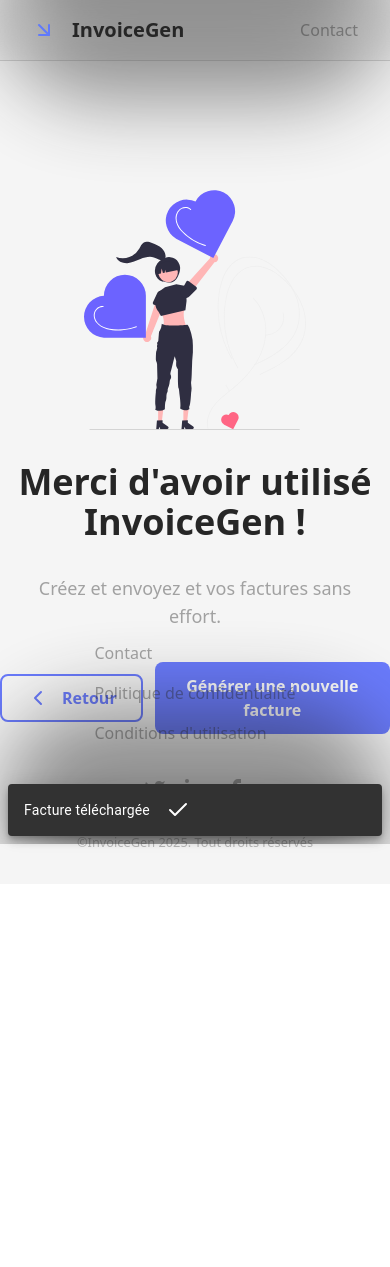
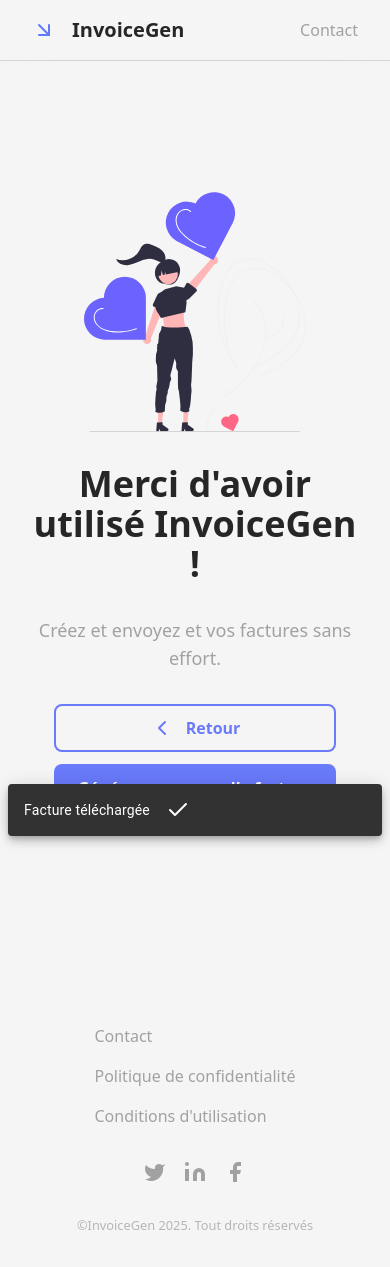
Before and after one commit to MarthEly514/InvoiceGenerator, a React (Vite) app in the folder frontend/: page /thank-you in a window 390 px wide. Before the commit the page ends 884 px from the top, so only its background shows below. Built offline with nearby package versions, Linux system fonts and the light colour scheme; what pdfmake, tailwindcss-animated would draw is missing.

Commit message:
fix: Landing ,Thanks: responsive on mobile+state reset on generate new invoice button

```diff
--- a/frontend/pages/Landing.jsx
+++ b/frontend/pages/Landing.jsx
@@ -4,6 +4,7 @@ import Button from "../src/components/Buttton";
 import { ArrowDownRight, Banknote, Facebook, Linkedin, Palette, Twitter, Zap } from "lucide-react";
 
 export default function Landing({ mode }) {
+    const stateKey = 'STA2hx4578'
     const navigate = useNavigate()
     const handleNavigate = (link) => {
         navigate(link)
@@ -40,9 +41,9 @@ export default function Landing({ mode }) {
                     content={'Générer une facture maintenant'}
                     onClick={() => {
                         handleNavigate('/edition');
-                        localStorage.setItem("STA2hx4578", "0");
+                        localStorage.setItem(stateKey, "0");
                         localStorage.setItem("chosenModelId", "0");
-                        localStorage.setItem("currentState","0");
+                        localStorage.setItem("currentState", "0");
                         localStorage.setItem("sessionData", "{}");
                     }}
                 />
--- a/frontend/pages/Thanks.jsx
+++ b/frontend/pages/Thanks.jsx
@@ -24,11 +24,6 @@ export default function Thanks({ mode }) {
     };
     return (
         <div className={`relative w-full min-h-screen flex flex-col items-center ${mode ? 'bg-neutral-100 text-neutral-800' : 'bg-neutral-900 text-white'} transition-colors duration-200`}>
-            <div className="overflow-hidden w-full h-screen lg:h-[90vh] opacity-45 absolute top-0 left-0 bg-top-left flex flex-col items-center justify-center">
-                <div className="w-full absolute -top-25 left-0 h-50 rounded-full blur-2xl bg-neutral-900"></div>
-                {/* <div className="w-[60%] absolute aspect-5/2 rounded-full blur-2xl bg-neutral-900"></div> */}
-                <div className="w-full absolute -bottom-15 left-0 h-50 rounded-full blur-2xl bg-neutral-900"></div>
-            </div>
             <header className={`w-full xl:w-[80%] p-4 px-8 flex flex-row items-center justify-between border-b ${mode ? 'border-neutral-600/20' : 'border-white/20'} z-10 fixed top-0 backdrop-blur-xl`}>
                 <div className="flex flex-row items-center gap-4">
                     <ArrowDownRight className="text-[#607AFB]" />
@@ -42,19 +37,19 @@ export default function Thanks({ mode }) {
             </header>
 
             {/* <!-- hero section --> */}
-            <section className="mt-10 w-full xl:w-[80%] h-screen lg:h-[80vh] flex flex-col items-center justify-center gap-y-8 animate-fade-up duration-600">
+            <section className="w-full pt-40 md:pt-0 xl:w-[80%] min-h-screen lg:h-[80vh] flex flex-col items-center justify-center gap-y-8 animate-fade-up duration-600">
 
                 <div style={{ backgroundImage: "url('thanks.svg')" }} className="w-60 h-60 bg-no-repeat bg-center bg-contain"></div>
-                <h1 className="z-20 w-full md:w-[80%] xl:w-[70%] text-4xl xl:text-6xl font-semibold text-center px-3">
+                <h1 className="z-20 w-[90%] md:w-[80%] xl:w-[70%] text-4xl xl:text-6xl font-semibold text-center px-3">
                     Merci d'avoir utilisé InvoiceGen !
                 </h1>
                 <p className="text-lg opacity-40 w-full text-center font-light px-4 xl:text-xl">
                     Créez et envoyez et vos factures sans effort.
                 </p>
-                <div className="flex flex-row gap-3 items-center justify-center">
+                <div className="flex flex-col w-max md:flex-row gap-3 items-center justify-center">
 
                     <button
-                        className="text-[#697AFB] hover:text-white xl:text-xl flex flex-row items-center justify-center gap-3 border-2 border-[#697AFB] hover:bg-[#616dc2] transition-colors duration-300 font-semibold p-2.5 px-6 rounded-lg cursor-pointer"
+                        className="text-[#697AFB] w-full lg:w-max hover:text-white xl:text-xl flex flex-row items-center justify-center gap-3 border-2 border-[#697AFB] hover:bg-[#616dc2] transition-colors duration-300 font-semibold p-2.5 px-6 rounded-lg cursor-pointer"
                         onClick={() => handleNavigate(-1)}
                     >
                         <ChevronLeft />
@@ -67,6 +62,7 @@ export default function Thanks({ mode }) {
                             () => {
                                 handleNavigate('/edition')
                                 localStorage.setItem("sessionData", JSON.stringify({}));
+                                localStorage.setItem("currentState", "0");
                                 localStorage.setItem("chosenModelId", '0');
                                 localStorage.setItem(stateKey, '0');
                             }
@@ -76,7 +72,7 @@ export default function Thanks({ mode }) {
                 </div>
 
             </section>
-            <footer className={`absolute bottom-0 w-full xl:w-[80%] h-max flex flex-col items-center gap-8 py-8 pt-25 mt-20 `}>
+            <footer className={`lg:absolute lg:bottom-0 w-full xl:w-[80%] h-max flex flex-col items-center gap-8 py-8 pt-25 mt-20 `}>
                 <ul className="flex flex-col md:flex-row gap-4">
                     <li className="opacity-40"><a href="/contact" className="cursor-pointer hover:text-[#607AFB] transition-colors duration-300">Contact </a></li>
                     <li className="opacity-40"><a href="/privacy" className="cursor-pointer hover:text-[#607AFB] transition-colors duration-300">Politique de confidentialité </a></li>
```
